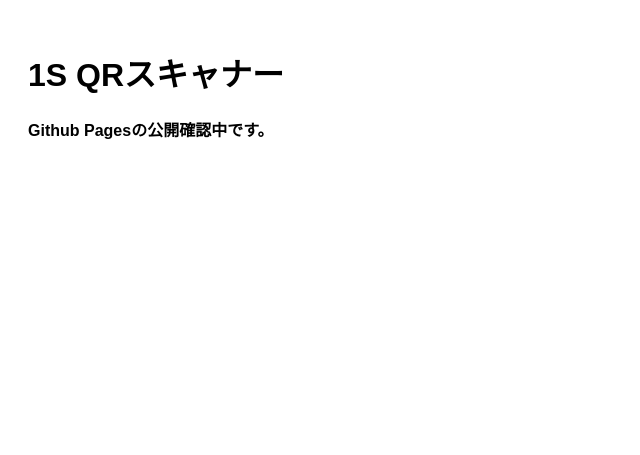
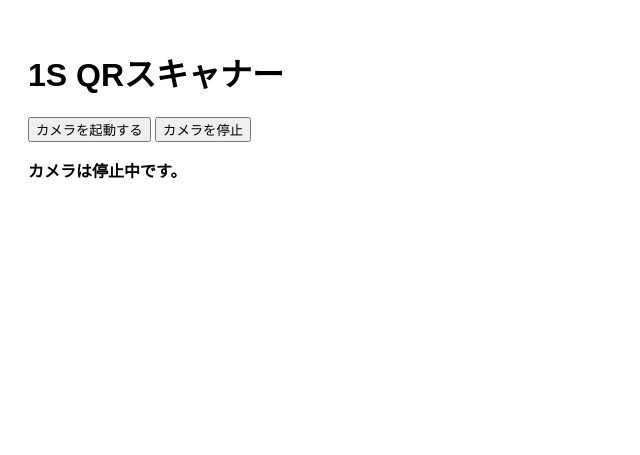
Before and after one commit to odango2/cajino-qr-scanner, a plain HTML site: page index.html in a window 1280 px wide. Shown: the whole page, without its empty margins (0-640 px from the left). Drawn offline with Linux system fonts and the light colour scheme.

Commit message:
Add buttons to start and stop camera

```diff
--- a/index.html
+++ b/index.html
@@ -34,8 +34,16 @@
   <body>
     <h1>1S QRスキャナー</h1>
 
+    <button onclick="startCamera()">
+      カメラを起動する
+    </button>
+
+    <button onclick="stopCamera()">
+      カメラを停止
+    </button>
+
     <p id="message">
-      Github Pagesの公開確認中です。
+      カメラは停止中です。
     </p>
 
     <video
```
